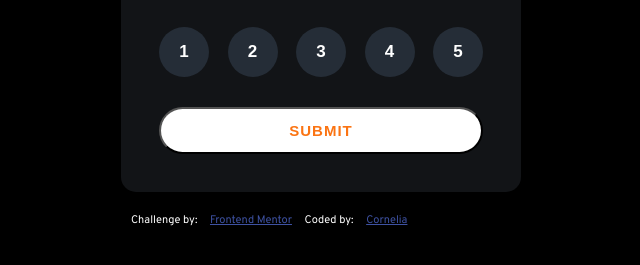
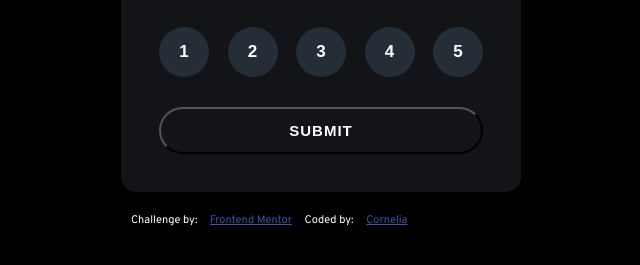
Before and after one commit to corneliaDev/rating-component, a plain HTML site: page index.html in a window 1280 px wide. In both pictures the pointer is over the button "SUBMIT". Shown: the part 405-670 px from the top of the page, without its empty margins (319-959 px from the left). Drawn offline with nearby package versions, Linux system fonts and the light colour scheme; files that its build step writes are made by us from their sources.

Commit message:
color changed part2

```diff
--- a/sass/_components.scss
+++ b/sass/_components.scss
@@ -87,8 +87,8 @@
 
     &:hover,
     &:active {
-      background-color: var(--color-white);
-      color: var(--color-primary);
+      background-color: var(--color-primarye);
+      color: var(--color-white);
     }
   }
 
```
